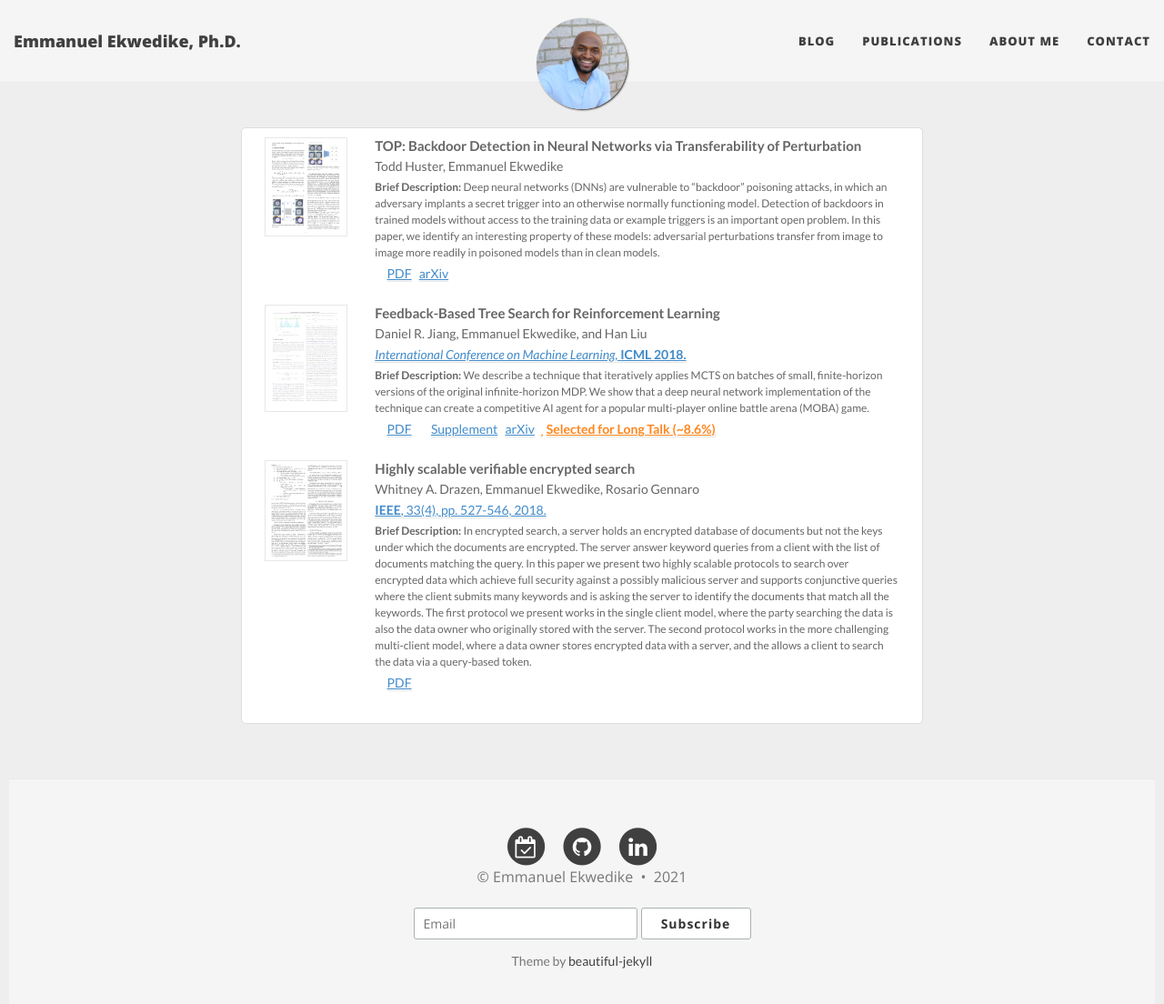
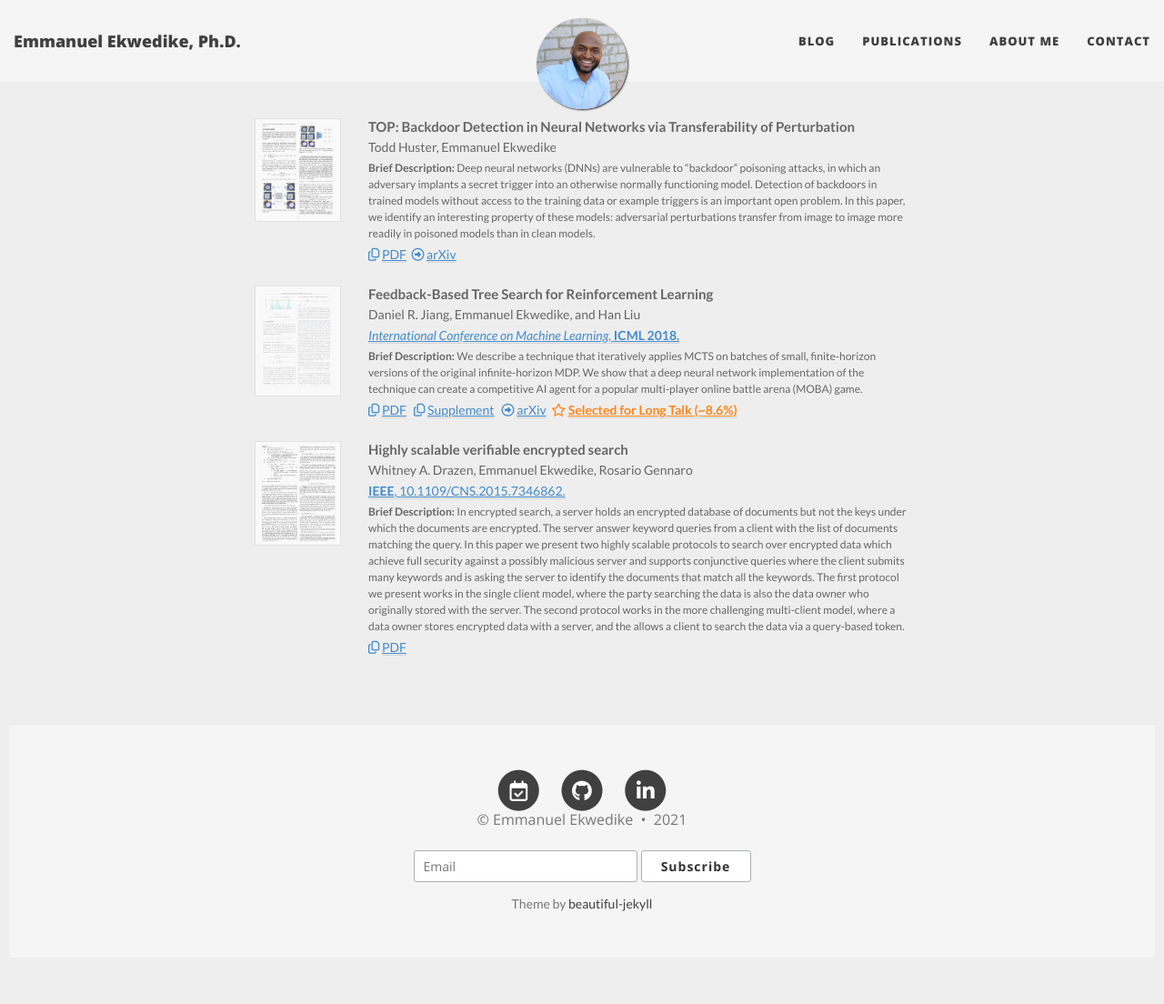
Before and after one commit to eekwedike/eekwedike.github.io, a Jekyll site: the page built from publications.html, in a window 1280 px wide and 1126 px high. Shown: the top 1104 px of the window at 91% size. Built offline with Jekyll 4.4.1, drawn with Linux system fonts in a browser that asks for light colours; nearby versions of some CDN libraries.

Commit message:
add publication section

```diff
--- a/publications.html
+++ b/publications.html
@@ -4,11 +4,12 @@ subtitle: Selected Publications
 css: "/css/bootstrap.min.css"
 css: "css/non-responsive.css"
 css: "/css/publications.css"
+js: "https://kit.fontawesome.com/cd0ee4c1dc.js"
 ---
 
 
 <body class="bg-grey">
-<div class="ui-154">
+<!-- <div class="ui-154"> -->
 <div class="container-fluid">
 
     <!-- Start Publication -->
@@ -59,7 +60,7 @@ css: "/css/publications.css"
         <div class="col-lg-10 col-md-10 col-sm-10 col-xs-12">
             <p class="publication-title">Highly scalable verifiable encrypted search</p>
             <p class="publication-authors">Whitney A. Drazen, Emmanuel Ekwedike, Rosario Gennaro</p>
-            <p class="publication-journal"><a target="_blank" href="https://ieeexplore.ieee.org/document/7346862">IEEE<span style="font-weight:normal;">, 33(4), pp. 527-546, 2018.</span></a></p>
+            <p class="publication-journal"><a target="_blank" href="https://ieeexplore.ieee.org/document/7346862">IEEE<span style="font-weight:normal;">, 10.1109/CNS.2015.7346862.</span></a></p>
             <p class="publication-description"><b>Brief Description:</b> In encrypted search, a server holds an encrypted database of documents but not the keys under which the documents are encrypted. The server answer keyword queries from a client with the list of documents matching the query. In this paper we present two highly scalable protocols to search over encrypted data which achieve full security against a possibly malicious server and supports conjunctive queries where the client submits many keywords and is asking the server to identify the documents that match all the keywords. The first protocol we present works in the single client model, where the party searching the data is also the data owner who originally stored with the server. The second protocol works in the more challenging multi-client model, where a data owner stores encrypted data with a server, and the allows a client to search the data via a query-based token.</p>
             <p class="publication-links"><i class="far fa-copy"></i> <a href="/files/publications/encrypted_search.pdf" >PDF</a>
             </p>
@@ -67,5 +68,5 @@ css: "/css/publications.css"
     </div>
     <!-- End Publication -->
 </div>
-</div>
+<!-- </div>            -->
 </body>
```
